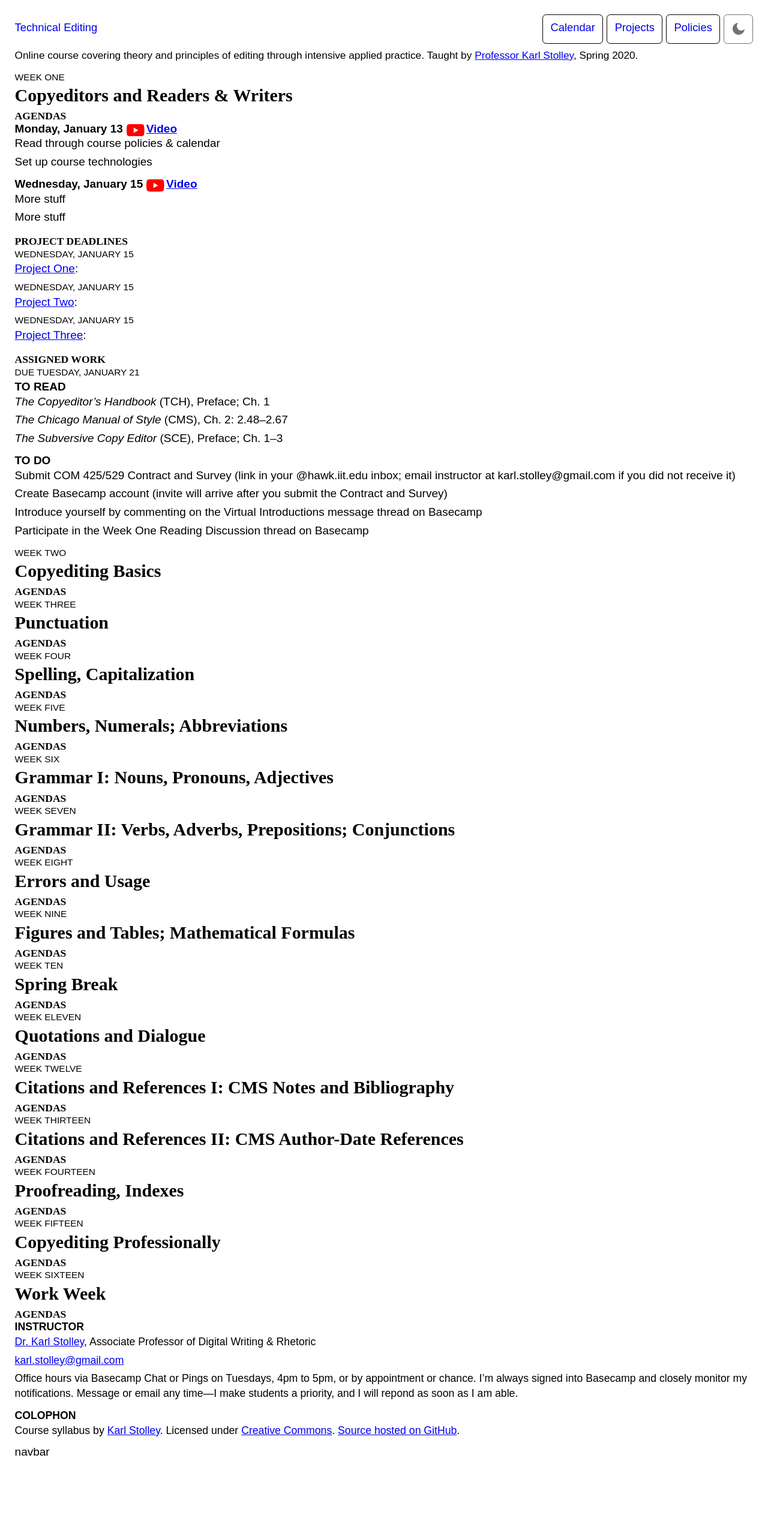
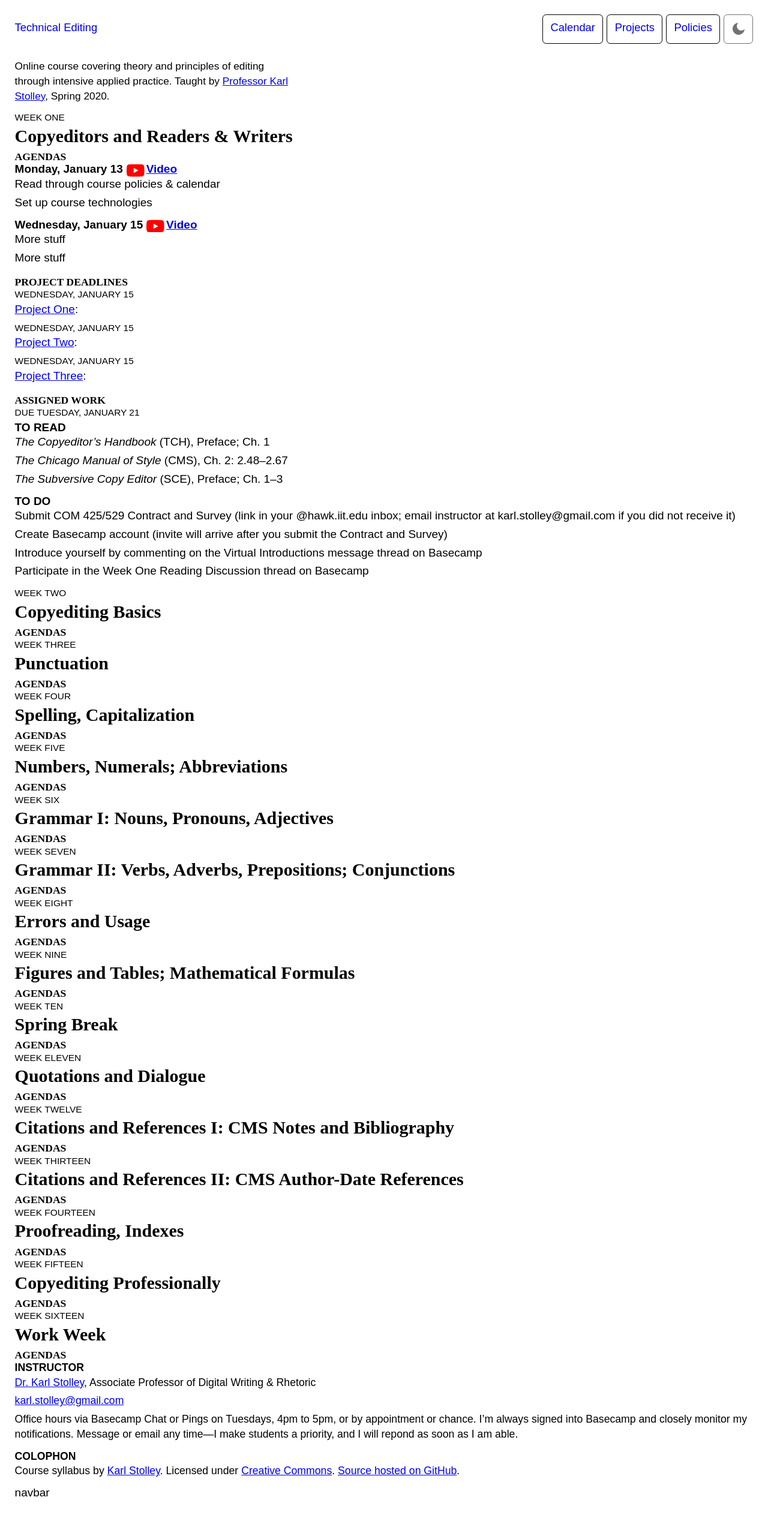
Before and after one commit to karlstolley/jekyll-theme-course, a Jekyll site: the page built from index.md, in a window 1280 px wide. Shown: the whole page at 60% size. Built offline with Jekyll 4.4.1, drawn with Linux system fonts in a browser that asks for light colours; some web fonts are replaced; before the commit the page ends 2459 px from its top, so only the background shows below that.

Commit message:
Add flexible but brittle grid layout for navbar

```diff
--- a/_sass/_layout.scss
+++ b/_sass/_layout.scss
@@ -114,17 +114,28 @@ body::after {
   }
 }
 
-@media screen and (min-width: 910px) {
+@media screen and (min-width: 945px) {
   body::after {
     content: "navbar";
   }
+  #header {
+    display: grid;
+    grid-template-columns: [heading-start tagline-start] 1fr [nav-start] 1fr [heading-end tagline-end] 1fr 1fr 1fr [nav-end];
+    grid-gap: $base-line;
+    align-items: top;
+  }
   #header h1 {
-    flex: 1 1 15%;
+    margin-top: 0;
+    margin-bottom: 0;
+    grid-column: heading;
+    grid-row: 1;
+    max-width: 72%; // Brittle! Tied to length of course title :-/
   }
-  /*
-  #header {
-    grid-template-columns: [heading-start tagline-start] 1fr [heading-end nav-start] 1fr [tagline-end] 1fr 1fr 1fr [nav-end];
-    grid-gap: $base-line;
+  #header p {
+    grid-column: tagline;
   }
-  */
+  #header nav {
+    grid-column: nav;
+    grid-row: 1;
+  }
 }
```
